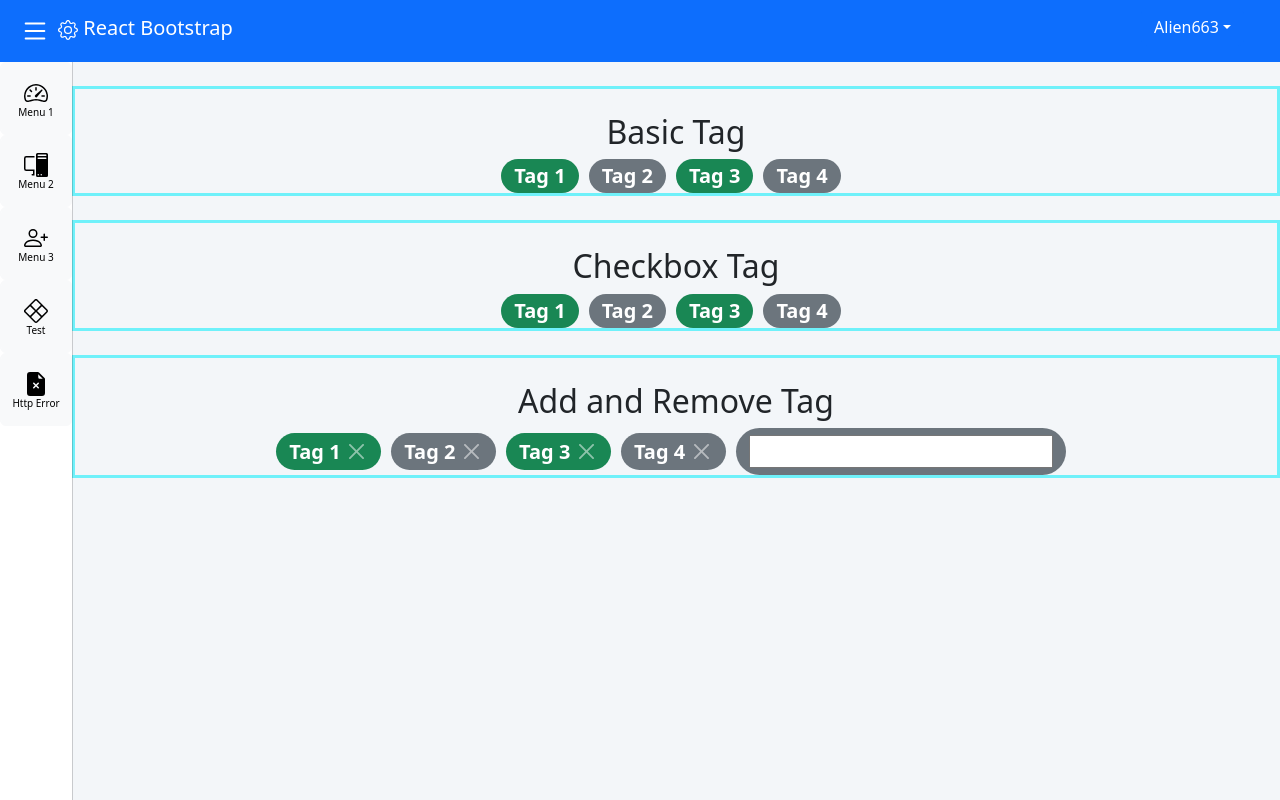
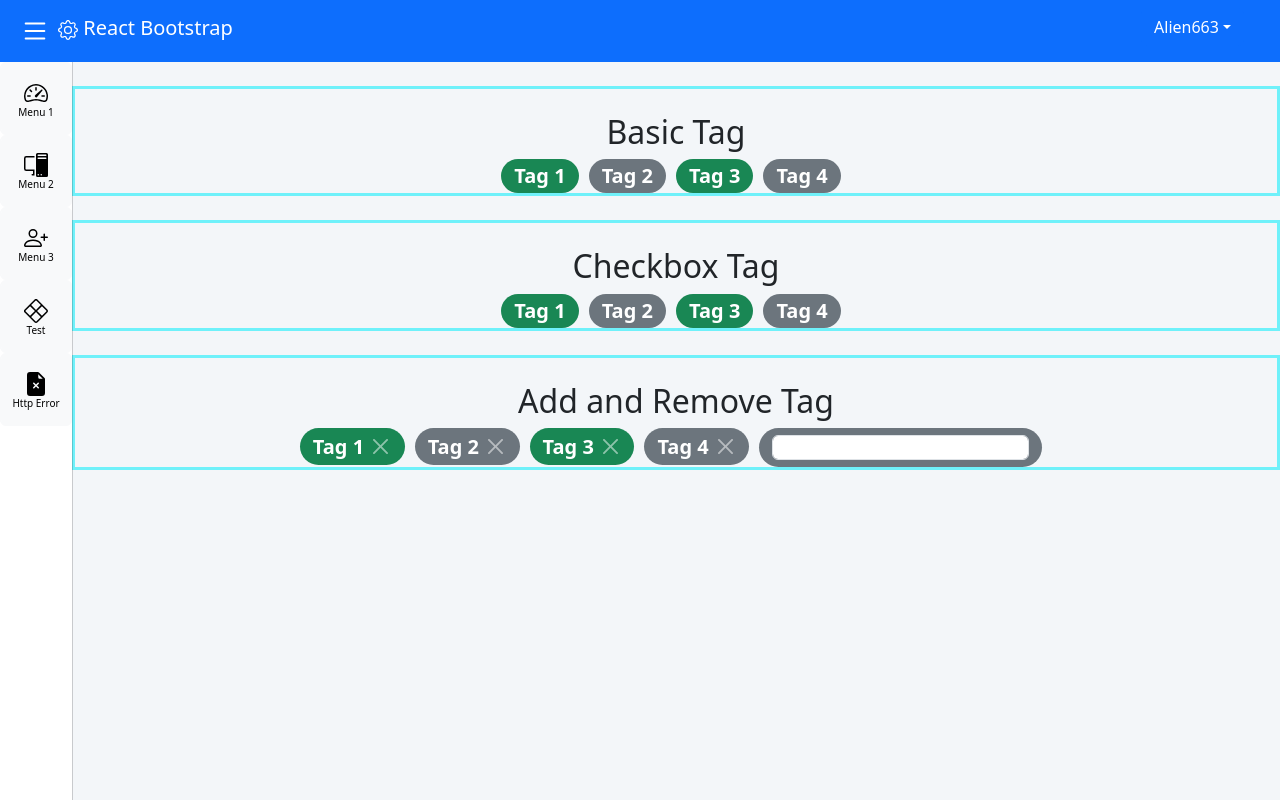
Before and after one commit to Alien663/React, a React (Create React App) app: page /sample/tags in a window 1280 px wide. Built offline with nearby package versions, Linux system fonts and the light colour scheme.

Commit message:
style:Smallize Tag's Input Height

```diff
--- a/src/Component/MyStepper.jsx
+++ b/src/Component/MyStepper.jsx
@@ -1,4 +1,3 @@
-import React, { useState } from 'react'
 import '../Style/Stepper.css'
 
 const MyStepper = ({ data, step }) => {
@@ -6,10 +5,11 @@ const MyStepper = ({ data, step }) => {
     <ol className="list">
       {
         data.map((item, idx) => (
-          <li key={item} className={idx===step? "active": ""}>{idx+1}</li>
+          <li key={item} className={idx===step? "active" : ""}>{idx+1}</li>
         ))
       }
     </ol>
   )
 }
+
 export default MyStepper
--- a/src/Component/Tag/MyTagInput.jsx
+++ b/src/Component/Tag/MyTagInput.jsx
@@ -1,4 +1,5 @@
 import { Badge } from "react-bootstrap"
+import { Form } from "react-bootstrap"
 import '../../Style/Tag.css'
 
 const MyTagInput = ({ onEnterPress, ...props }) => {
@@ -9,12 +10,15 @@ const MyTagInput = ({ onEnterPress, ...props }) => {
       className={["my-tag-gray", "my-tag"]}
       {...props}
     >
-      <input onKeyDown={(ev) => {
-        if (ev.key === "Enter"){
-          onEnterPress(ev.nativeEvent.target.value)
-          ev.nativeEvent.target.value = ""
-        }
-      }} />
+      <Form.Control
+        type="text"
+        style={{ maxHeight: "25px"}}
+        onKeyDown={(ev) => {
+          if (ev.key === "Enter") {
+            onEnterPress(ev.nativeEvent.target.value)
+            ev.nativeEvent.target.value = ""
+          }
+        }} />
     </Badge>
   )
 }
--- a/src/Page/Sample/FormCondition.jsx
+++ b/src/Page/Sample/FormCondition.jsx
@@ -9,7 +9,6 @@ import MyRange from '../../Component/Form/MyRange';
 import MySelect from '../../Component/Form/MySelect';
 import MySelectDouble from '../../Component/Form/MySelectDouble';
 import MyIcon from '../../Component/MyIcon'
-import { CloudArrowDown } from 'react-bootstrap-icons';
 
 const FormCondition = (props) => {
   const Option1 = [
```
